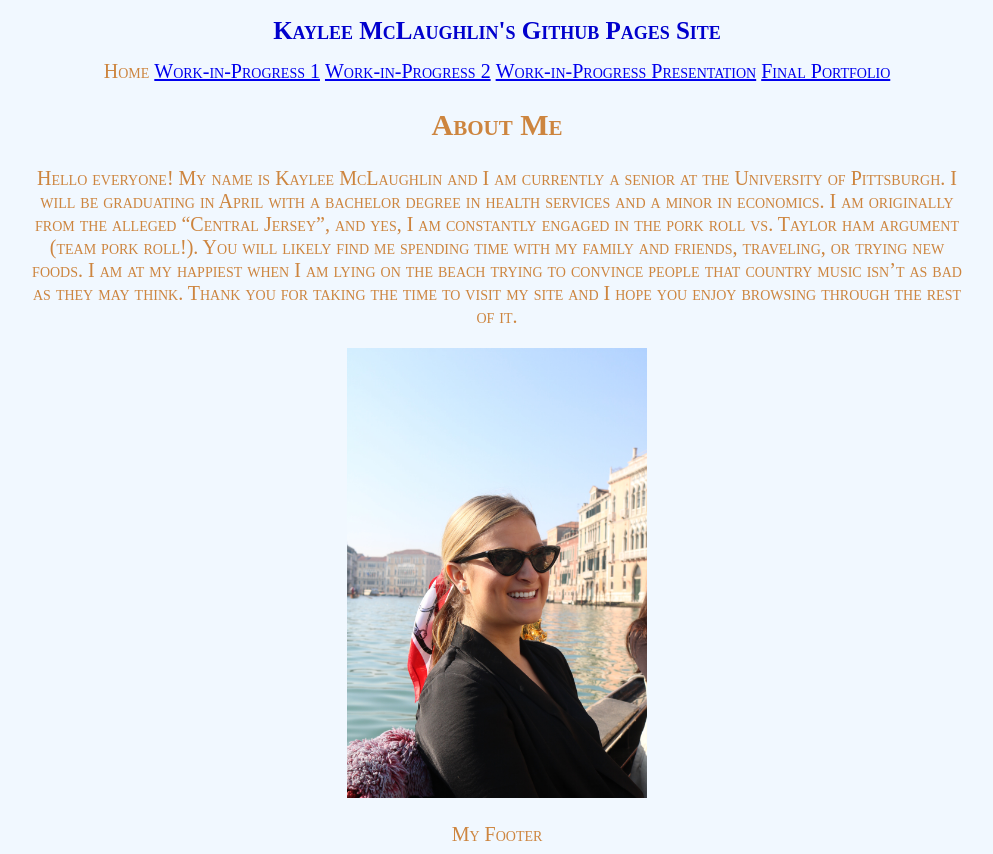
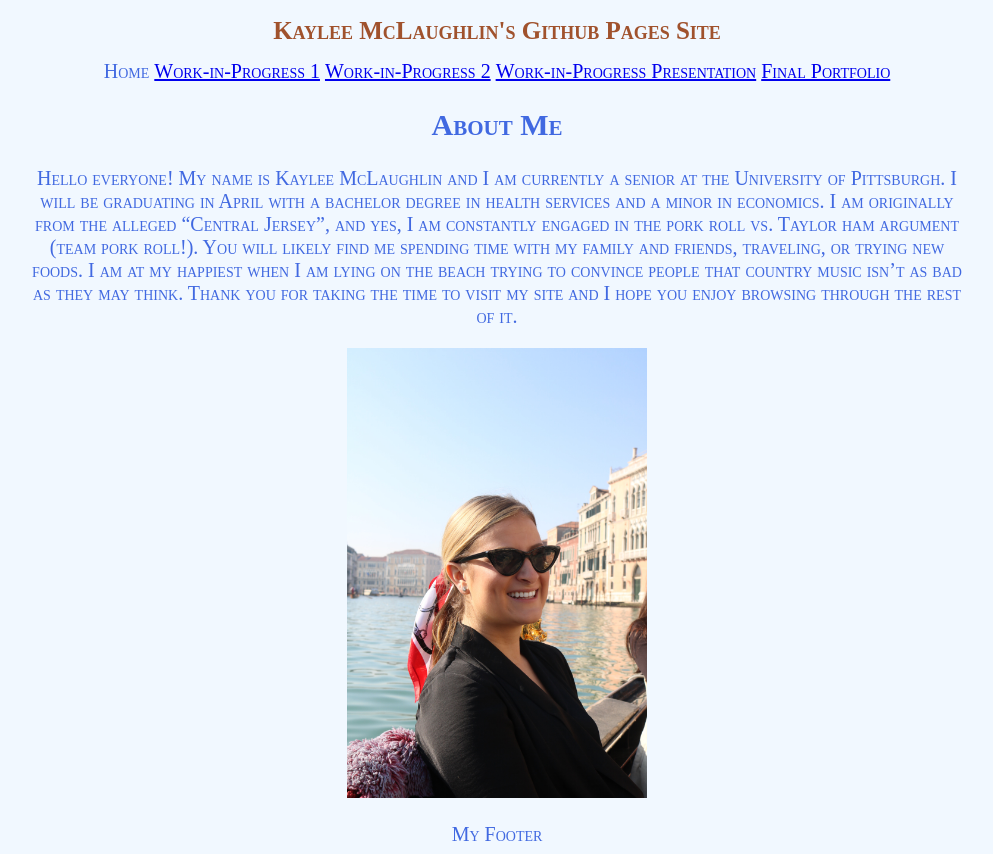
Before and after one commit to kayleemclaughlin/kayleemclaughlin.github.io, a plain HTML site: page index.html in a window 1280 px wide. Shown: the whole page, without its empty margins (143-1136 px from the left). Drawn offline with Linux system fonts and the light colour scheme.

Commit message:
Update style.css

```diff
--- a/static/style.css
+++ b/static/style.css
@@ -1,5 +1,5 @@
 body {
-  color:#CD853F;
+  color:#4169E1;
   font-family:'cursive', 'fantasy';
   font-size: 125%;
   font-variant: small-caps;
@@ -7,7 +7,7 @@ body {
   background-color:#f1f8ff;
 }
 h1 {
-  color:#0000CD;
+  color:#A0522D;
   font-family: 'cursive', 'fantasy';
   font-size: 125%;
   text-align: center;
```
